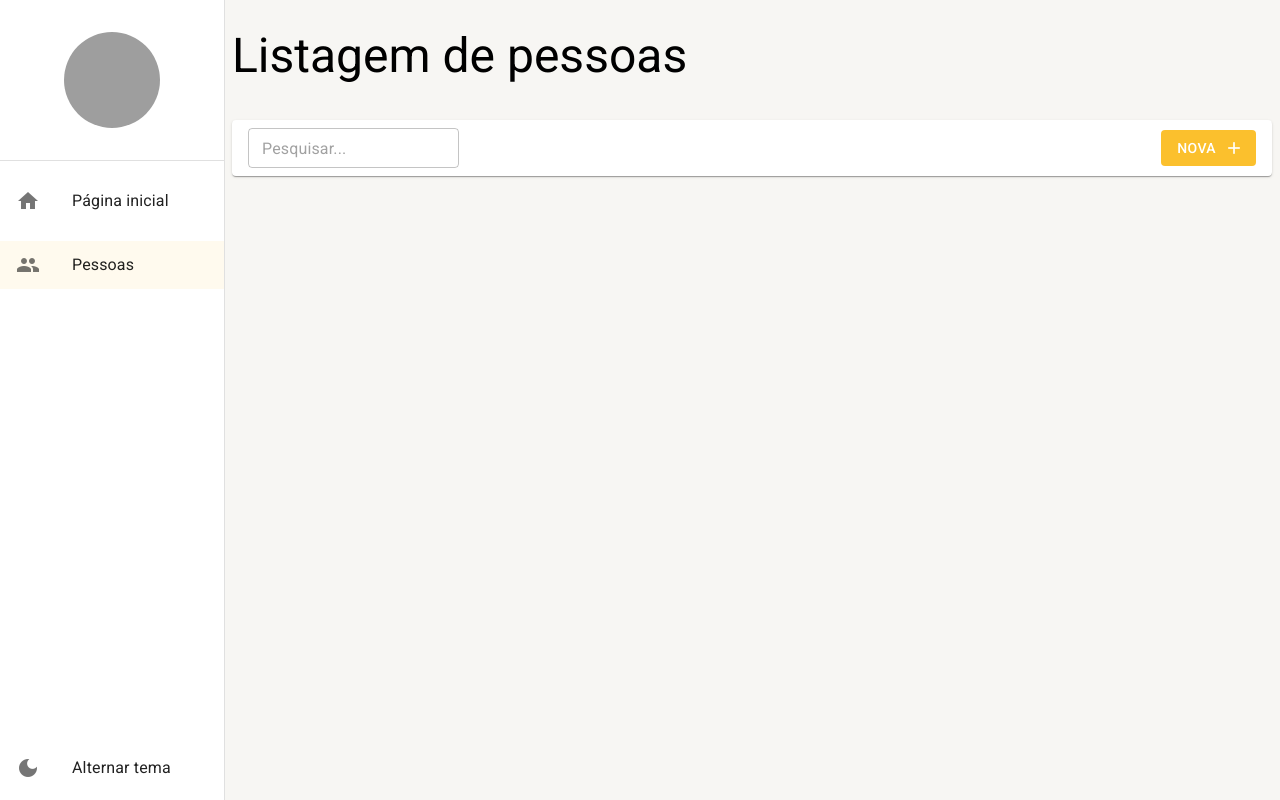
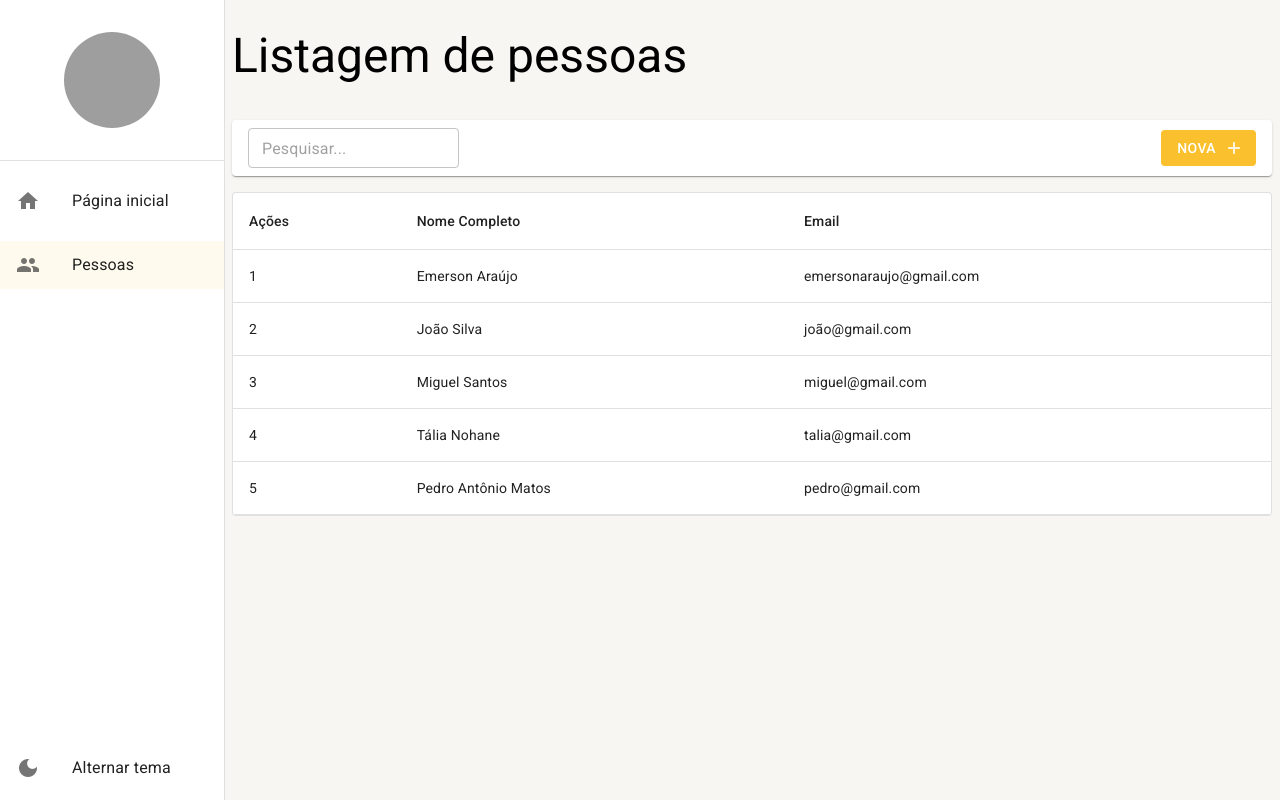
Before and after one commit to EmersonAraujonb/project-react-typescript, a React (Create React App) app: page /pessoas in a window 1280 px wide. Built offline with nearby package versions, Linux system fonts and the light colour scheme; data requests are answered from the project's data file; grey boxes are pictures that could not be loaded.

Commit message:
feat: Adicionando loading na listagem de pessoas

```diff
--- a/mock/database.json
+++ b/mock/database.json
@@ -4,7 +4,35 @@
             "id": 1,
             "email": "emersonaraujo@gmail.com",
             "cidadeId": "Barreiras",
-            "nomeCompleto": "Emerson dos Santos Araujo"
+            "nomeCompleto": "Emerson Araújo"
+
+        },
+        {
+            "id": 2,
+            "email": "joão@gmail.com",
+            "cidadeId": "Barreiras",
+            "nomeCompleto": "João Silva "
+
+        },
+        {
+            "id": 3,
+            "email": "miguel@gmail.com",
+            "cidadeId": "Barreiras",
+            "nomeCompleto": "Miguel  Santos"
+
+        },
+        {
+            "id": 4,
+            "email": "talia@gmail.com",
+            "cidadeId": "Barreiras",
+            "nomeCompleto": "Tália Nohane"
+
+        },
+        {
+            "id": 5,
+            "email": "pedro@gmail.com",
+            "cidadeId": "Barreiras",
+            "nomeCompleto": "Pedro Antônio Matos"
 
         }
     ]
--- a/src/pages/pessoas/ListagemDePessoas.tsx
+++ b/src/pages/pessoas/ListagemDePessoas.tsx
@@ -1,25 +1,48 @@
-import { useEffect, useMemo } from 'react';
+import { useEffect, useMemo, useState } from 'react';
 import { useSearchParams } from 'react-router-dom';
 import { FerramentasDaListagem } from '../../shared/components';
 import { LayoutBaseDePagina } from '../../shared/layouts';
-import { PessoasService } from '../../shared/services/api/pessoas/PessoasService';
+import {
+  IListagemPessoa,
+  PessoasService,
+} from '../../shared/services/api/pessoas/PessoasService';
 import { useDebounce } from '../../shared/hooks';
+import {
+  LinearProgress,
+  Paper,
+  Table,
+  TableBody,
+  TableCell,
+  TableContainer,
+  TableFooter,
+  TableHead,
+  TableRow,
+} from '@mui/material';
+import { Environment } from '../../shared/environment';
 
 export const ListagemDePessoas: React.FC = () => {
   const [searchParams, setSeachParams] = useSearchParams();
-  const { debounce } = useDebounce(3000);
+  const { debounce } = useDebounce();
+  const [rows, setRows] = useState<IListagemPessoa[]>([]);
+  const [totalCount, setTotalCount] = useState(0);
+  const [isLoading, setIsLoading] = useState(true);
 
   const busca = useMemo(() => {
     return searchParams.get('busca') || '';
   }, [searchParams]);
 
   useEffect(() => {
+    setIsLoading(true);
     debounce(() => {
       PessoasService.getAll(1, busca).then((result) => {
+        setIsLoading(false);
+
         if (result instanceof Error) {
           alert(result.message);
         } else {
           console.log(result);
+          setRows(result.data);
+          setTotalCount(result.totalCount);
         }
       });
     });
@@ -38,6 +61,44 @@
           }
         />
       }
-    ></LayoutBaseDePagina>
+    >
+      <TableContainer
+        component={Paper}
+        variant='outlined'
+        sx={{ m: 1, width: 'auto' }}
+      >
+        <Table>
+          <TableHead>
+            <TableRow>
+              <TableCell>Ações</TableCell>
+              <TableCell>Nome Completo</TableCell>
+              <TableCell>Email</TableCell>
+            </TableRow>
+          </TableHead>
+          <TableBody>
+            {rows.map((row) => (
+              <TableRow key={row.id}>
+                <TableCell>{row.id}</TableCell>
+                <TableCell>{row.nomeCompleto}</TableCell>
+                <TableCell>{row.email}</TableCell>
+              </TableRow>
+            ))}
+          </TableBody>
+          {totalCount === 0 && !isLoading && (
+            <caption> {Environment.LISTAGEM_VAZIA }</caption>
+          )}
+
+          <TableFooter>
+            {isLoading && (
+              <TableRow>
+                <TableCell colSpan={3}>
+                  <LinearProgress variant='indeterminate' />
+                </TableCell>
+              </TableRow>
+            )}
+          </TableFooter>
+        </Table>
+      </TableContainer>
+    </LayoutBaseDePagina>
   );
 };
--- a/src/shared/services/api/pessoas/PessoasService.ts
+++ b/src/shared/services/api/pessoas/PessoasService.ts
@@ -1,13 +1,13 @@
 import { Environment } from '../../../environment';
 import { Api } from '../axios-config';
 
-interface IListagemPessoa {
+export interface IListagemPessoa {
   cidadeId: number;
   email: string;
   id: number;
   nomeCompleto: string;
 }
-interface IDetalhePessoa {
+export interface IDetalhePessoa {
   cidadeId: number;
   email: string;
   id: number;
```
